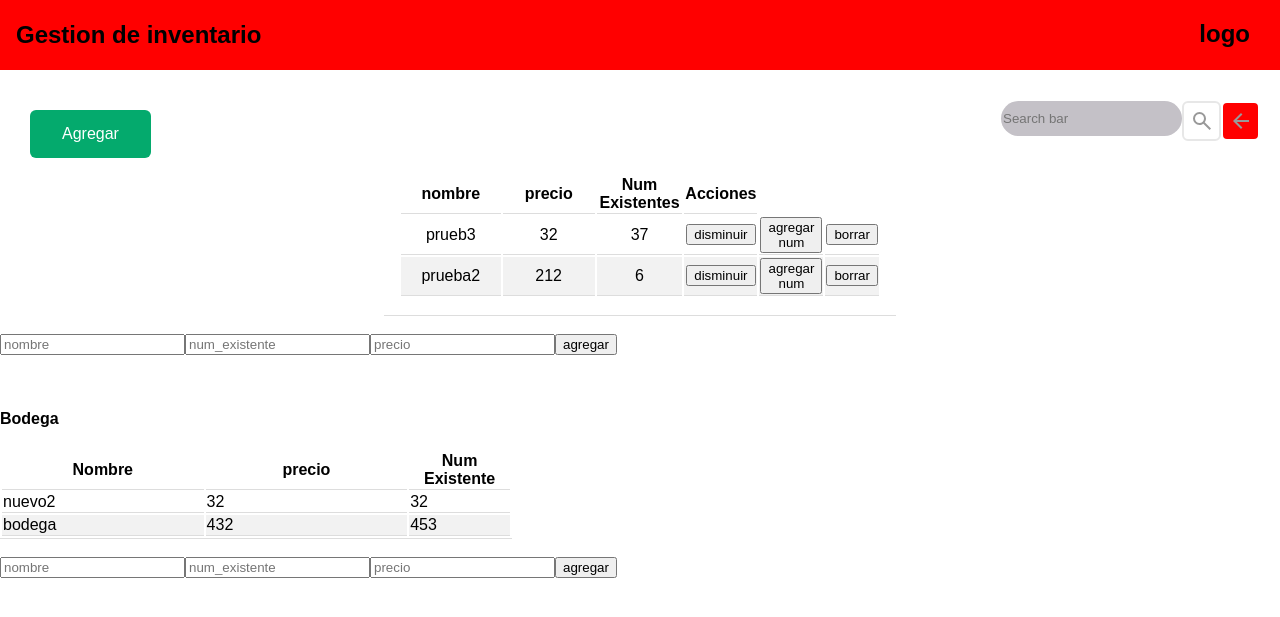
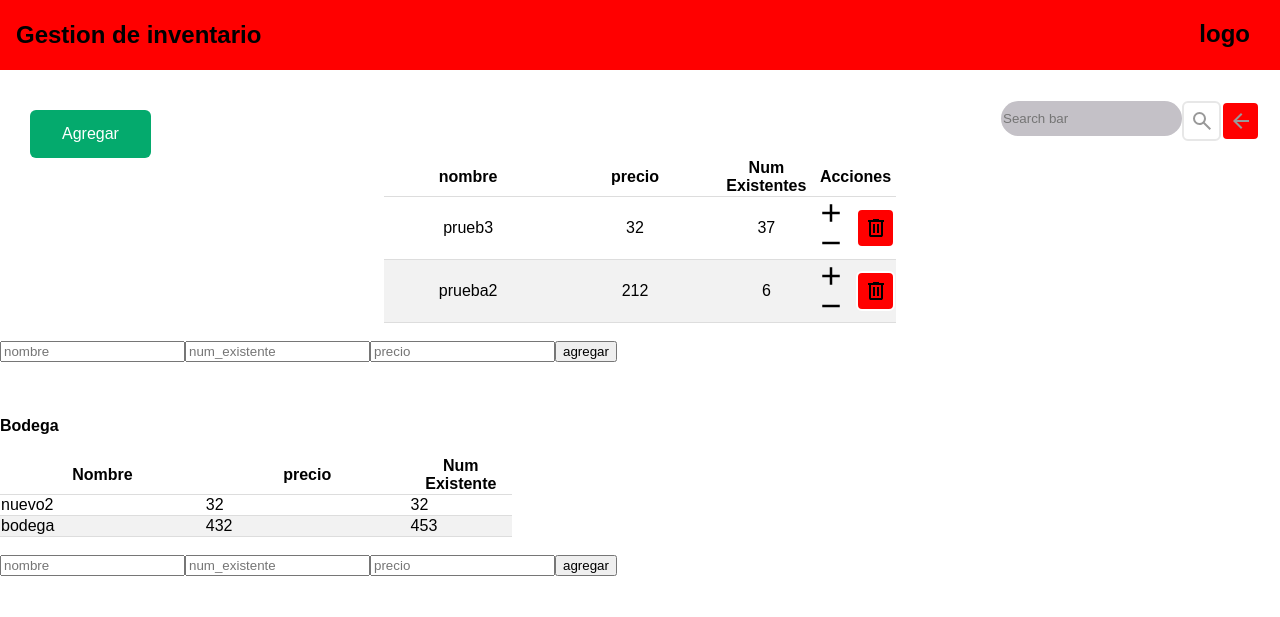
Before and after one commit to JeanMario20/organizar_inventario_flask_vuej, a Flask app: page / in a window 1280 px wide. Shown: the top 617 px of the page. Run offline with Flask 3, Linux system fonts and the light colour scheme; data comes from the database, SQL or seed files in the repository; both versions use the stored data as it was after the commit.

Commit message:
botones para las acciones en las tablas

```diff
--- a/static/style.css
+++ b/static/style.css
@@ -4,6 +4,7 @@
 }
 
 table{
+    border-collapse: collapse;
     width: 50%;
 }
 
@@ -85,6 +86,15 @@ body{
   float: left;
 }
 
+.btn-icon{
+    cursor: pointer;
+    padding-bottom: 0px;
+    padding-top: 0px;
+    width: 30px;
+    height: 30px;
+
+}
+
 .trash{
     background-color: red;
     border-color:white;
@@ -101,3 +111,20 @@ body{
     margin-right: auto;
     text-align: center;
 }
+
+.flex-container{
+    display: flex;
+}
+
+.flex-child{
+    flex: 1;
+}
+
+.flex-child:first-child{
+    margin-right: 10px;
+}
+
+.center{
+    margin: auto;
+
+}
--- a/templates/index.html
+++ b/templates/index.html
@@ -48,10 +48,20 @@
                 <td v-if="typeData"> { data.nombre }</td>
                 <td v-if="typeData"> { data.precio }</td>
                 <td v-if="typeData"> { data.num_existente }</td>
-                <td v-if="typeData"><button @click="decreasedData(data.nombre)">disminuir</button></td>
-                <td v-if="typeData"><button @click="increaseData(data.nombre)">agregar num</button></td>
-                <!-- <td><button @click="">Editar</button></td> -->
-                <td v-if="typeData"><button @click="deleteData(data.nombre)">borrar</button></td>
+                <td v-if="typeData">
+                    <div class="flex-container">
+                        <div class="flex-child">
+                            <svg class="btn-icon" @click="increaseData(data.nombre)" xmlns="http://www.w3.org/2000/svg" height="24px" viewBox="0 -960 960 960" width="24px" fill="#000000"><path d="M440-440H200v-80h240v-240h80v240h240v80H520v240h-80v-240Z"/></svg>
+                            <svg class="btn-icon" @click="decreasedData(data.nombre)" xmlns="http://www.w3.org/2000/svg" height="24px" viewBox="0 -960 960 960" width="24px" fill="#000000"><path d="M200-440v-80h560v80H200Z"/></svg>
+
+                        </div>
+                        <div class="flex-child center">
+                            <button class="btn trash" @click="deleteData(data.nombre)">
+                                <svg xmlns="http://www.w3.org/2000/svg" height="24px" viewBox="0 -960 960 960" width="24px" fill="#000000"><path d="M280-120q-33 0-56.5-23.5T200-200v-520h-40v-80h200v-40h240v40h200v80h-40v520q0 33-23.5 56.5T680-120H280Zm400-600H280v520h400v-520ZM360-280h80v-360h-80v360Zm160 0h80v-360h-80v360ZM280-720v520-520Z"/></svg>
+                            </button>
+                        </div>
+                    </div>
+                </td>
 
                 <td v-if="!typeData"><input type="text" v-model="dataNewName" placeholder="nombre"></td>
                 <td v-if="!typeData"><input type="text" v-model="dataNewPrecio" placeholder="precio"></td>
```
Also changed, not shown: db.sqlite, imagenes/search_16dp_E3E3E3_FILL0_wght400_GRAD0_opsz20.svg (deleted).
